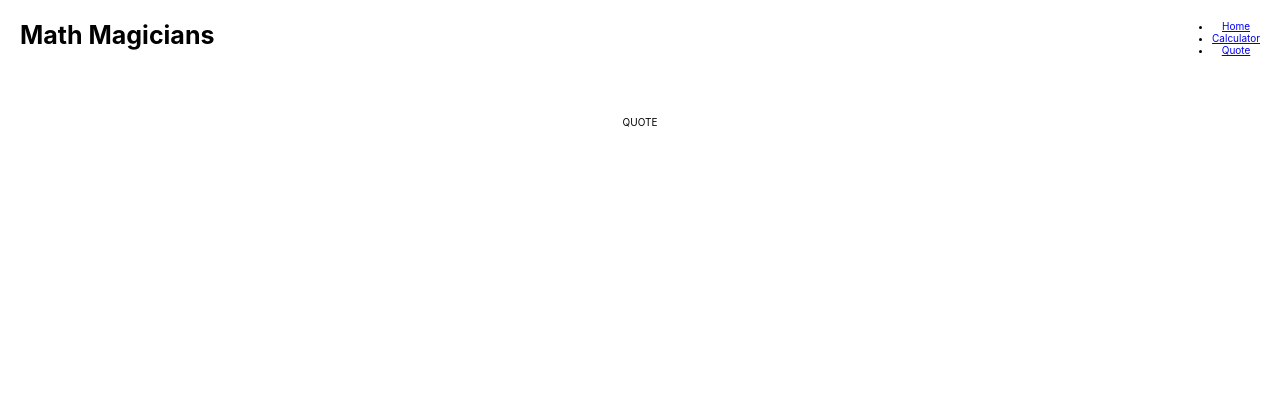
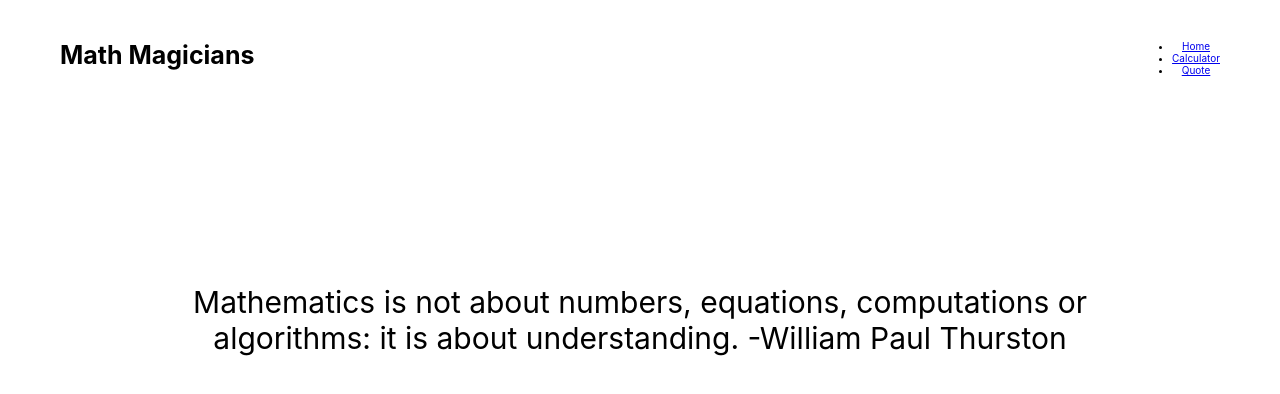
Before and after one commit to elasfarc/math-magicians, a React (Create React App) app: page /quote in a window 1280 px wide. Shown: the top 394 px of the page. Built offline with nearby package versions, Linux system fonts and the light colour scheme.

Commit message:
Add Quote component

```diff
--- a/src/App.css
+++ b/src/App.css
@@ -1,5 +1,8 @@
 .App {
   text-align: center;
+  max-width: 1200px;
+  margin: 0 auto;
+  padding-top: 2em;
 }
 
 .App-logo {
--- a/src/components/Quote/Quote.js
+++ b/src/components/Quote/Quote.js
@@ -1,7 +1,24 @@
 import React from 'react';
 
 const Quote = () => {
-  return <div>QUOTE</div>;
+  const quoteContainerStyles = {
+    width: '80%',
+    maxWidth: '900px',
+    fontSize: ' 3rem',
+    position: 'absolute',
+    top: '40%',
+    left: '50%',
+    transform: 'translate(-50%,-50%)',
+  };
+  const quoteStyles = {};
+  return (
+    <div style={quoteContainerStyles}>
+      <p>
+        Mathematics is not about numbers, equations, computations or algorithms:
+        it is about understanding. -William Paul Thurston
+      </p>
+    </div>
+  );
 };
 
 export default Quote;
```
